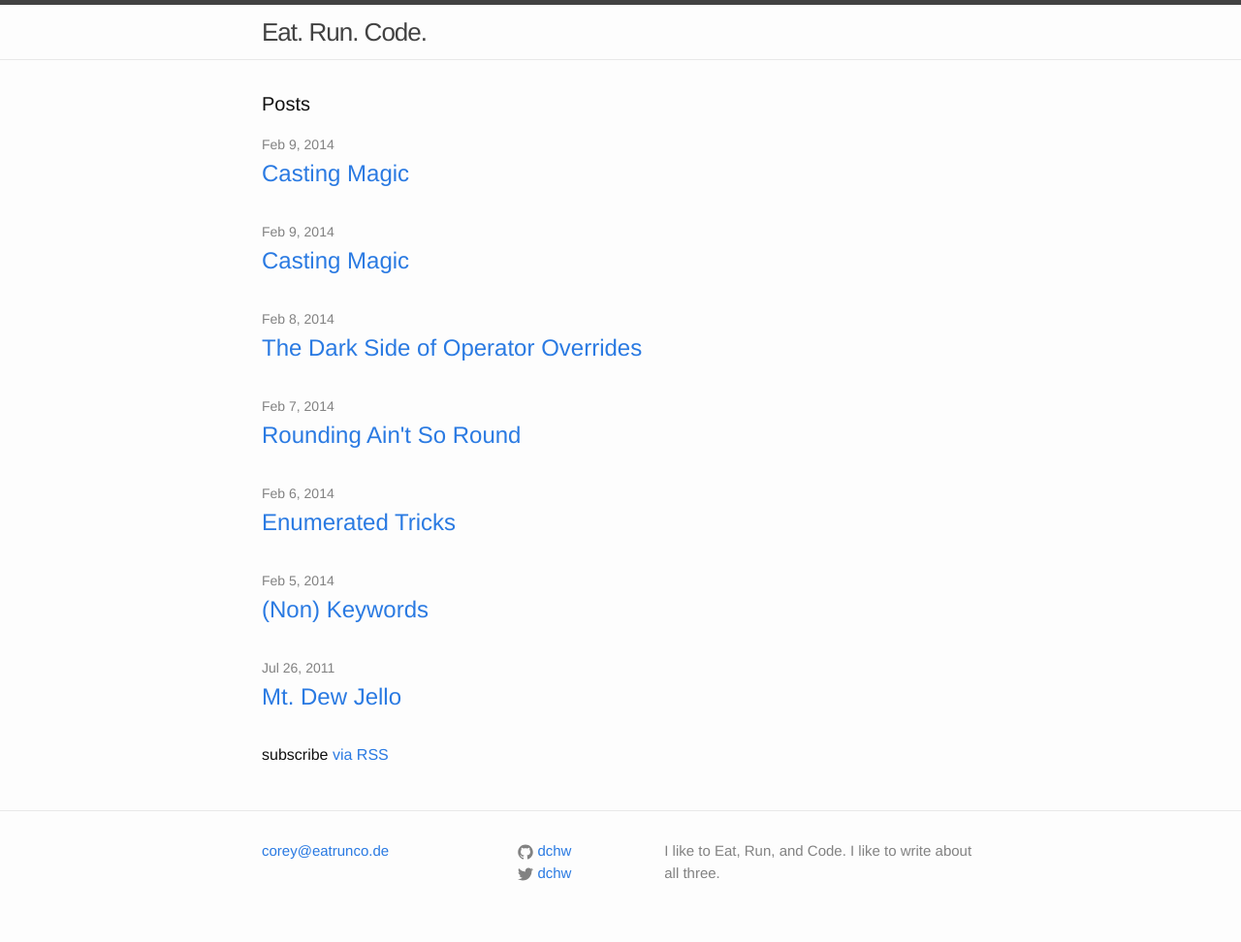
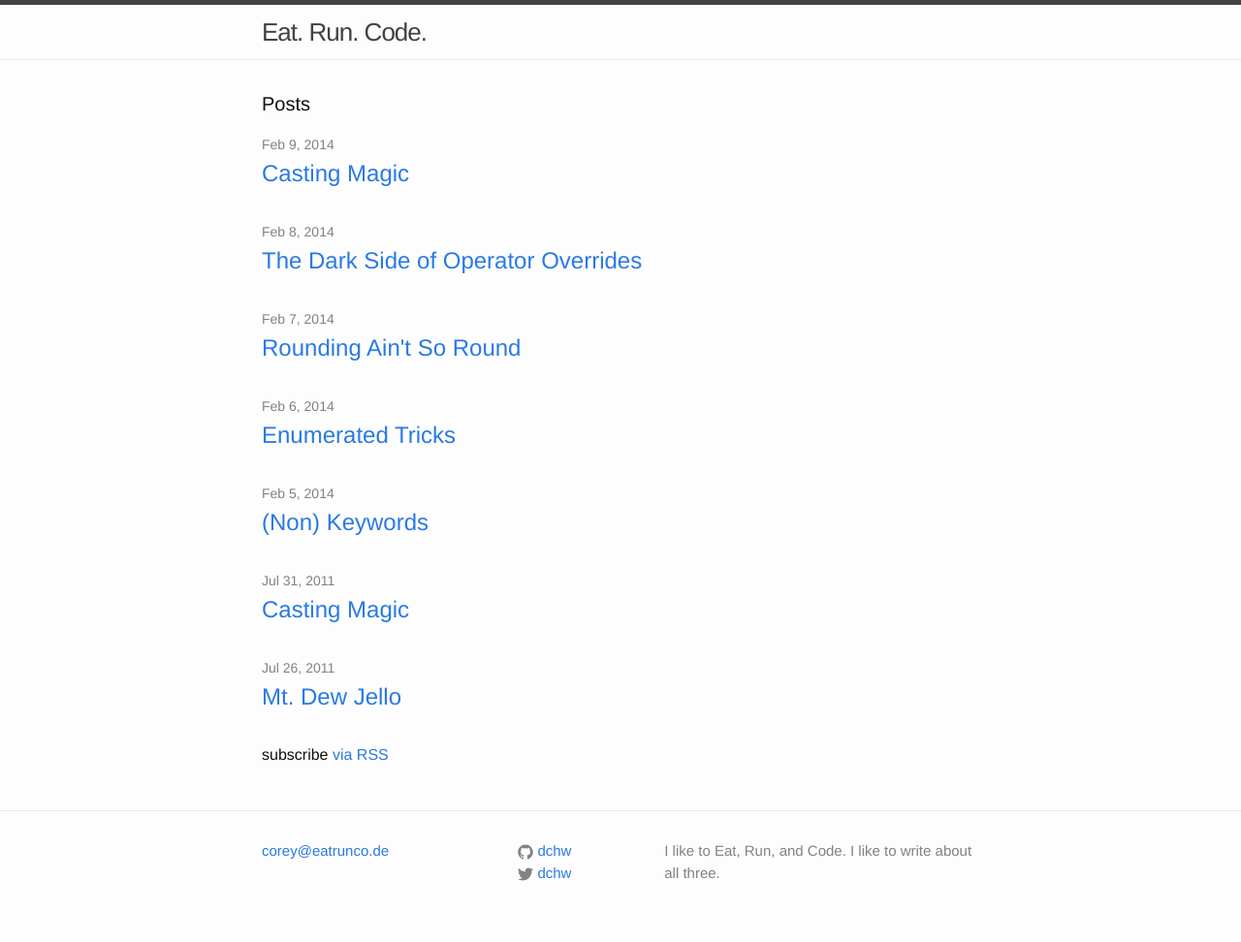
Before and after one commit to dchw/dchw.github.io, a Jekyll site: the page built from index.html, in a window 1280 px wide. Shown: the whole page at 97% size. Built offline with Jekyll 4.4.1, drawn with Linux system fonts in a browser that asks for light colours.

Commit message:
Fix date . . . something approximate

```diff
--- a/_posts/2011-07-27-Mt-Dew-Jello-Take-2.md
+++ b/_posts/2011-07-27-Mt-Dew-Jello-Take-2.md
@@ -1,7 +1,7 @@
 ---
 layout: post
 title:  "Casting Magic"
-date:   2014-02-09 00:17:06 -0700
+date:   2011-07-31 00:17:06 -0700
 categories: food
 ---
 After the mediocre success that was [Diet Mt. Dew Jello](http://eatrunco.de/food/2011/07/26/Mt-Dew-Jello.html), I thought that I would try a beefier; more research driven approach today. I saw the many comments left on Twitter, this blog, and Facebook; you will be pleased to see that I incorporated some of those suggestions.
```
